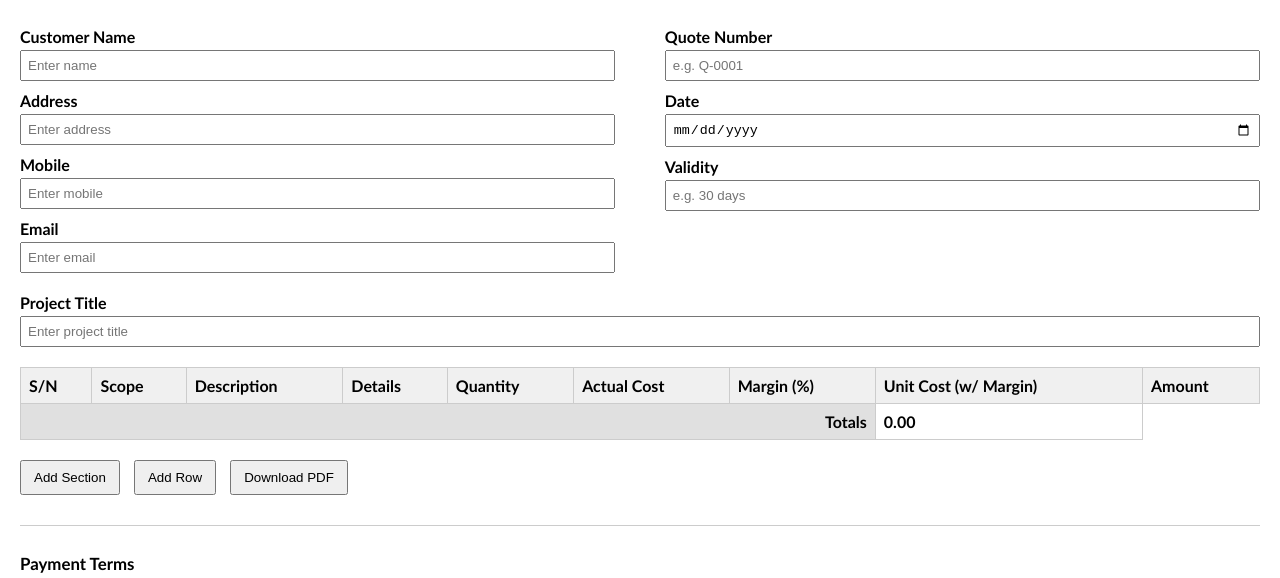
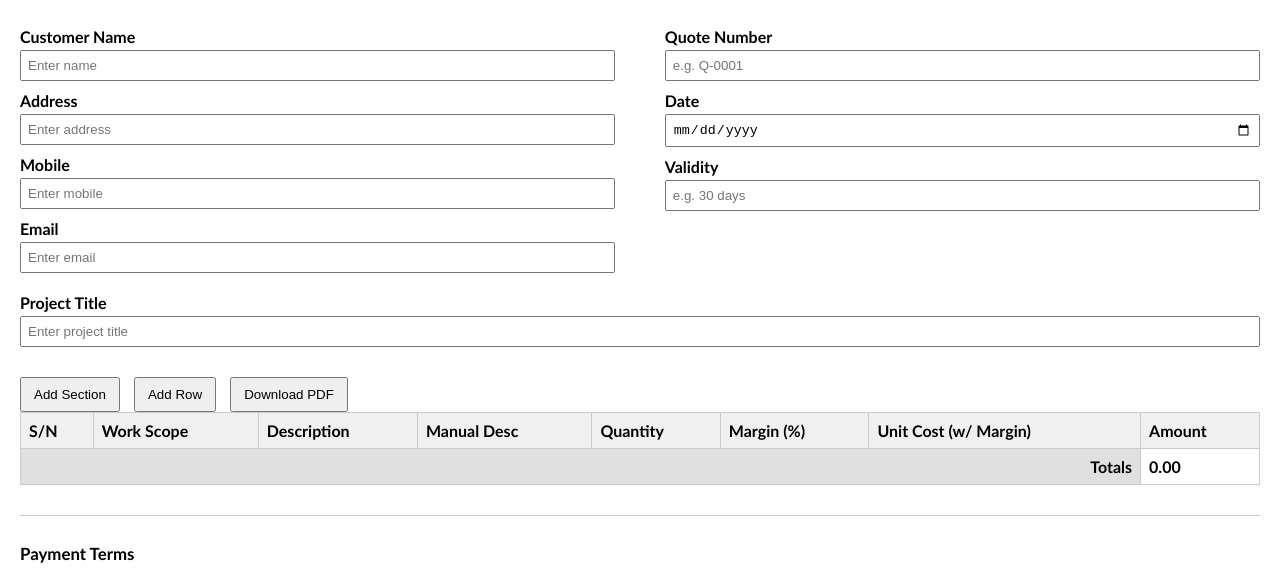
Before and after one commit to tetrislow90/quote-builder, a plain HTML site: page index.html in a window 1280 px wide. Shown: the part 173-751 px from the top of the page. Drawn offline with nearby package versions, Linux system fonts and the light colour scheme.

Commit message:
Update index.html

```diff
--- a/index.html
+++ b/index.html
@@ -73,15 +73,18 @@
     <input type="text" id="projectTitle" placeholder="Enter project title">
   </section>
 
+  <button id="addSection">Add Section</button>
+  <button id="addRow">Add Row</button>
+  <button id="downloadPdf">Download PDF</button>
+
   <table id="quoteTable">
     <thead>
       <tr>
         <th>S/N</th>
-        <th>Scope</th>
+        <th>Work Scope</th>
         <th>Description</th>
-        <th>Details</th>
+        <th>Manual Desc</th>
         <th>Quantity</th>
-        <th>Actual Cost</th>
         <th>Margin (%)</th>
         <th>Unit Cost (w/ Margin)</th>
         <th>Amount</th>
@@ -95,10 +98,6 @@
       </tr>
     </tfoot>
   </table>
-
-  <button id="addSection">Add Section</button>
-  <button id="addRow">Add Row</button>
-  <button id="downloadPdf">Download PDF</button>
 
   <script>
     const priceData = {
```
